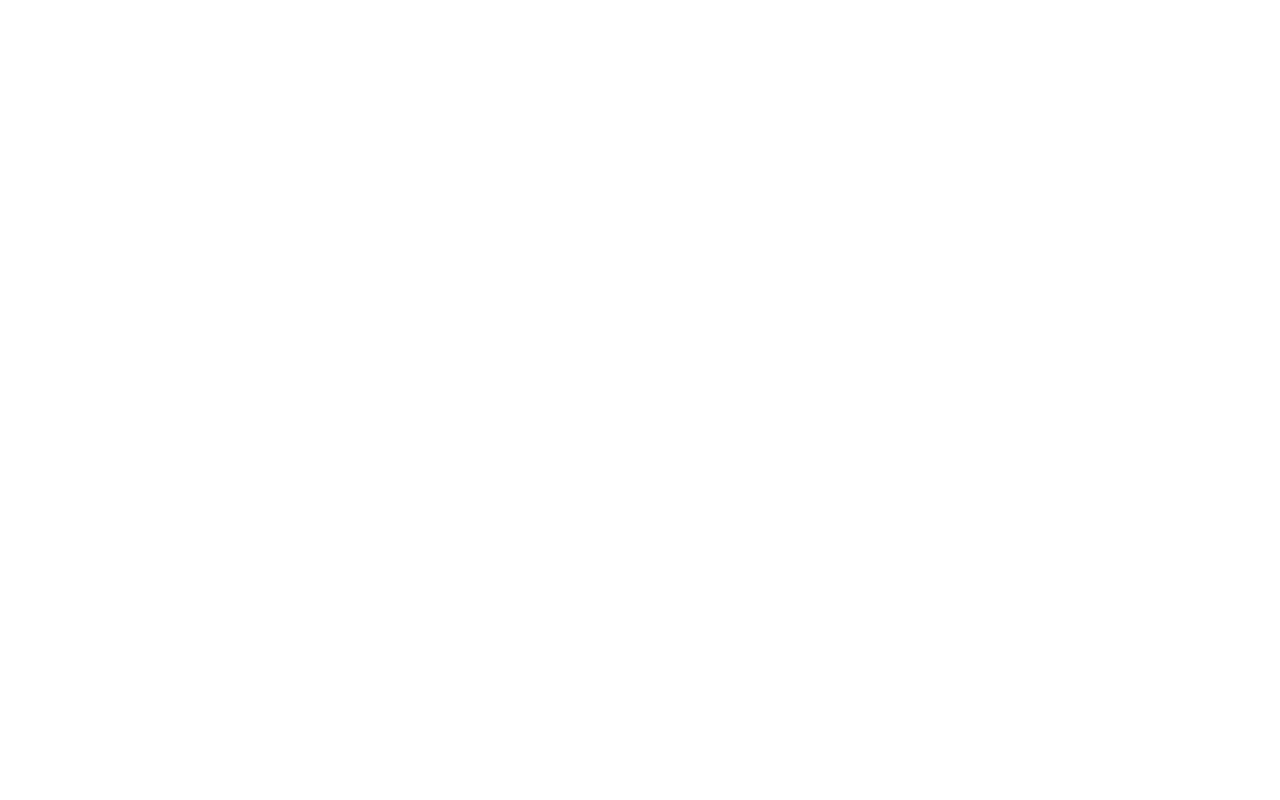
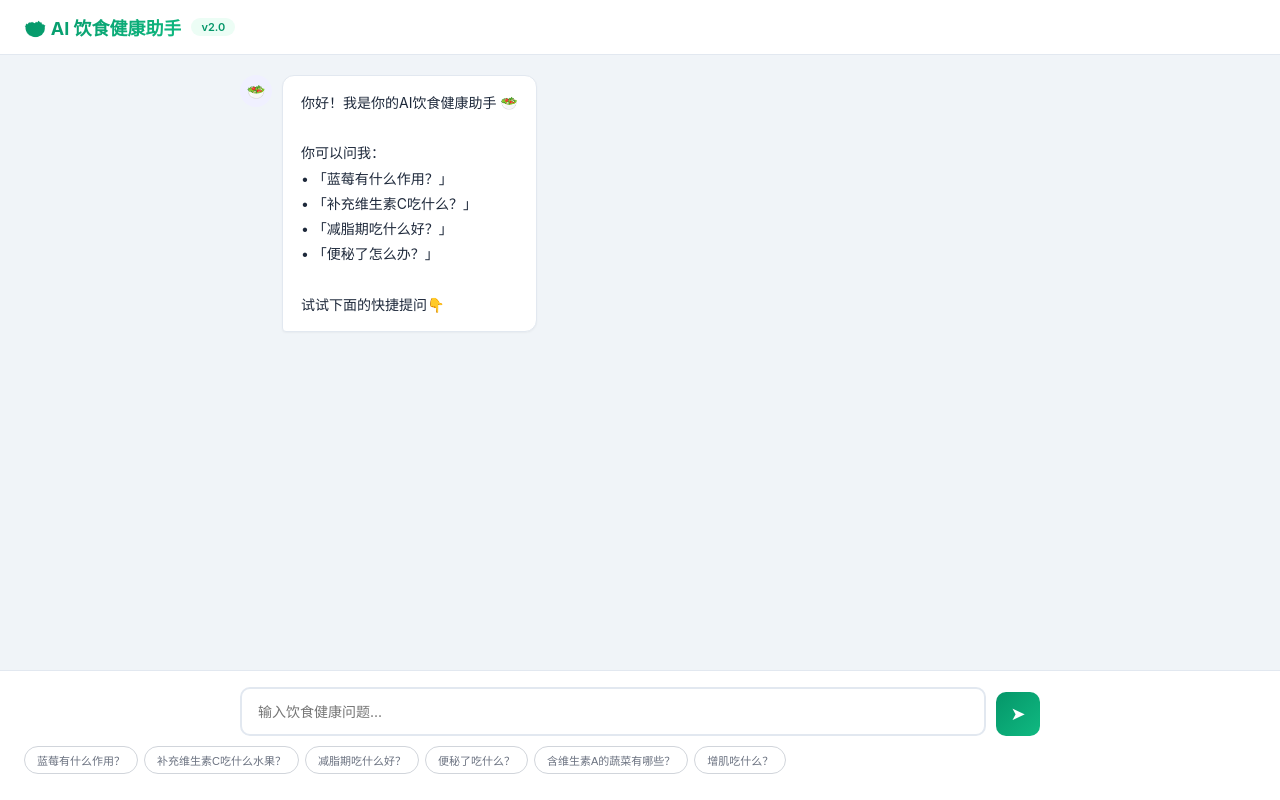
Before and after one commit to jojo2000329-coder/ai-text-analyzer, a plain HTML site: page app/static/index.html in a window 1280 px wide. Drawn offline with Linux system fonts and the light colour scheme.

Commit message:
修复前端页面（之前被测试文件覆盖）

```diff
--- a/app/static/index.html
+++ b/app/static/index.html
@@ -1,13 +1,62 @@
 <!DOCTYPE html>
 <html lang="zh-CN">
 <head>
-<meta charset="UTF-8">
-<meta name="viewport" content="width=device-width,initial-scale=1.0">
-<title>AI 智文助手 - 智能文本分析</title>
+<meta charset="UTF-8"><meta name="viewport" content="width=device-width,initial-scale=1.0">
+<title>AI 饮食健康助手</title>
+<style>
+*{margin:0;padding:0;box-sizing:border-box}
+body{font-family:-apple-system,BlinkMacSystemFont,'Segoe UI',Roboto,'Noto Sans SC',sans-serif;background:#f0f4f8;color:#1e293b;height:100vh;display:flex;flex-direction:column}
+.hdr{background:#fff;border-bottom:1px solid #e2e8f0;padding:14px 24px;display:flex;align-items:center;gap:10px;flex-shrink:0}
+.hdr h1{font-size:18px;font-weight:700;background:linear-gradient(135deg,#059669,#10b981);-webkit-background-clip:text;-webkit-text-fill-color:transparent}
+.badge{font-size:11px;padding:2px 10px;border-radius:99px;background:#ecfdf5;color:#059669;font-weight:600}
+.ct{flex:1;overflow-y:auto;padding:20px 24px;scroll-behavior:smooth}
+.msg{margin-bottom:16px;max-width:800px;margin-left:auto;margin-right:auto;animation:fIn .3s}
+@keyframes fIn{from{opacity:0;transform:translateY(8px)}to{opacity:1;transform:translateY(0)}}
+.msg .mc{padding:14px 18px;border-radius:12px;font-size:14px;line-height:1.8;white-space:pre-wrap;word-break:break-word;box-shadow:0 1px 2px rgba(0,0,0,.04)}
+.msg.u{display:flex;flex-direction:row-reverse;gap:10px;align-items:flex-end}
+.msg.u .mc{background:#d1fae5;border:1px solid #a7f3d0;color:#065f46;border-bottom-right-radius:4px;max-width:70%}
+.msg.u .av{width:32px;height:32px;border-radius:50%;display:flex;align-items:center;justify-content:center;font-size:15px;background:#d1fae5;color:#059669;flex-shrink:0}
+.msg.b{display:flex;gap:10px;align-items:flex-start}
+.msg.b .mc{background:#fff;border:1px solid #e2e8f0;border-bottom-left-radius:4px}
+.msg.b .av{width:32px;height:32px;border-radius:50%;display:flex;align-items:center;justify-content:center;font-size:15px;background:#f0f0ff;color:#7c3aed;flex-shrink:0}
+.ld{display:flex;gap:4px;padding:4px 0}
+.ld span{width:7px;height:7px;border-radius:50%;background:#94a3b8;animation:bn 1.4s infinite}
+.ld span:nth-child(2){animation-delay:.2s}.ld span:nth-child(3){animation-delay:.4s}
+@keyframes bn{0%,80%,100%{transform:scale(0)}40%{transform:scale(1)}}
+.in{padding:16px 24px 20px;background:#fff;border-top:1px solid #e2e8f0;flex-shrink:0}
+.iw{max-width:800px;margin:0 auto;display:flex;gap:10px;align-items:flex-end}
+.iw textarea{flex:1;padding:12px 16px;border:2px solid #e2e8f0;border-radius:10px;font-size:14px;line-height:1.5;resize:none;outline:none;font-family:inherit;min-height:48px;max-height:120px;transition:.2s}
+.iw textarea:focus{border-color:#10b981;box-shadow:0 0 0 3px rgba(16,185,129,.1)}
+.sbtn{width:44px;height:44px;border-radius:10px;border:none;background:linear-gradient(135deg,#059669,#10b981);color:#fff;cursor:pointer;display:flex;align-items:center;justify-content:center;font-size:18px;flex-shrink:0;transition:.2s}
+.sbtn:hover{opacity:.9;transform:translateY(-1px)}.sbtn:disabled{opacity:.4;cursor:not-allowed}
+.ex{display:flex;gap:6px;flex-wrap:wrap;margin-top:10px;margin-bottom:6px}
+.ec{padding:5px 12px;border-radius:99px;border:1px solid #d1d5db;background:#fff;cursor:pointer;font-size:11px;color:#6b7280;transition:.15s}
+.ec:hover{border-color:#10b981;color:#059669}
+</style>
 </head>
 <body>
+<div class="hdr"><h1>🥗 AI 饮食健康助手</h1><span class="badge">v2.0</span></div>
+<div class="ct" id="ch"></div>
+<div class="in">
+<div class="iw">
+<textarea id="tx" placeholder="输入饮食健康问题..." rows="1"></textarea>
+<button class="sbtn" id="sbtn">➤</button>
+</div>
+<div class="ex" id="ex"></div>
+</div>
 <script>
-console.log("test");
-<\/script>
+var E=["蓝莓有什么作用？","补充维生素C吃什么水果？","减脂期吃什么好？","便秘了吃什么？","含维生素A的蔬菜有哪些？","增肌吃什么？"];
+function esc(t){return t.replace(/&/g,'&amp;').replace(/</g,'&lt;').replace(/>/g,'&gt;').replace(/\n/g,'<br>')}
+function addMsg(role,content){var ch=document.getElementById('ch');var d=document.createElement('div');d.className='msg '+(role==='u'?'u':'b');d.innerHTML='<div class="av">'+(role==='u'?'👤':'🥗')+'</div><div class="mc">'+esc(content)+'</div>';ch.appendChild(d);ch.scrollTop=ch.scrollHeight}
+function showEx(){var ex=document.getElementById('ex');ex.innerHTML='';E.forEach(function(t,i){var b=document.createElement('button');b.className='ec';b.textContent=t;b.onclick=function(){document.getElementById('tx').value=t;a()};ex.appendChild(b)})}
+function welcome(){addMsg('b','你好！我是你的AI饮食健康助手 🥗\n\n你可以问我：\n• 「蓝莓有什么作用？」\n• 「补充维生素C吃什么？」\n• 「减脂期吃什么好？」\n• 「便秘了怎么办？」\n\n试试下面的快捷提问👇');showEx()}
+document.getElementById('tx').addEventListener('keydown',function(e){if(e.key==='Enter'&&!e.shiftKey){e.preventDefault();a()}})
+document.getElementById('sbtn').onclick=a
+async function a(){var t=document.getElementById('tx').value.trim();if(!t)return;var btn=document.getElementById('sbtn');btn.disabled=true;addMsg('u',t);
+var ld=document.createElement('div');ld.className='msg b';ld.innerHTML='<div class="av">🥗</div><div class="mc"><div class="ld"><span></span><span></span><span></span></div></div>';document.getElementById('ch').appendChild(ld);document.getElementById('ch').scrollTop=document.getElementById('ch').scrollHeight;
+try{var r=await fetch('/chat',{method:'POST',headers:{'Content-Type':'application/json'},body:JSON.stringify({text:t})});var d=await r.json();ld.remove();addMsg('b',d.answer);document.getElementById('tx').value='';}catch(e){ld.innerHTML='<div class="msg b"><div class="av">🥗</div><div class="mc" style="color:#dc2626">请求失败，请重试</div></div>'}
+btn.disabled=false;document.getElementById('tx').focus()}
+welcome();
+</script>
 </body>
 </html>
```
